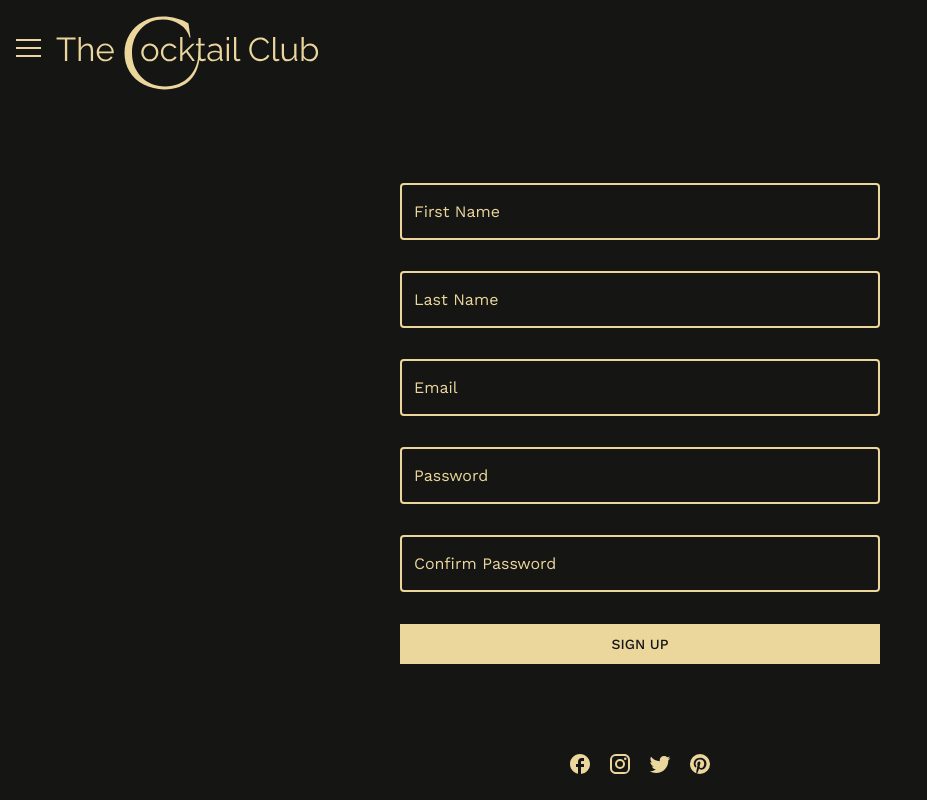
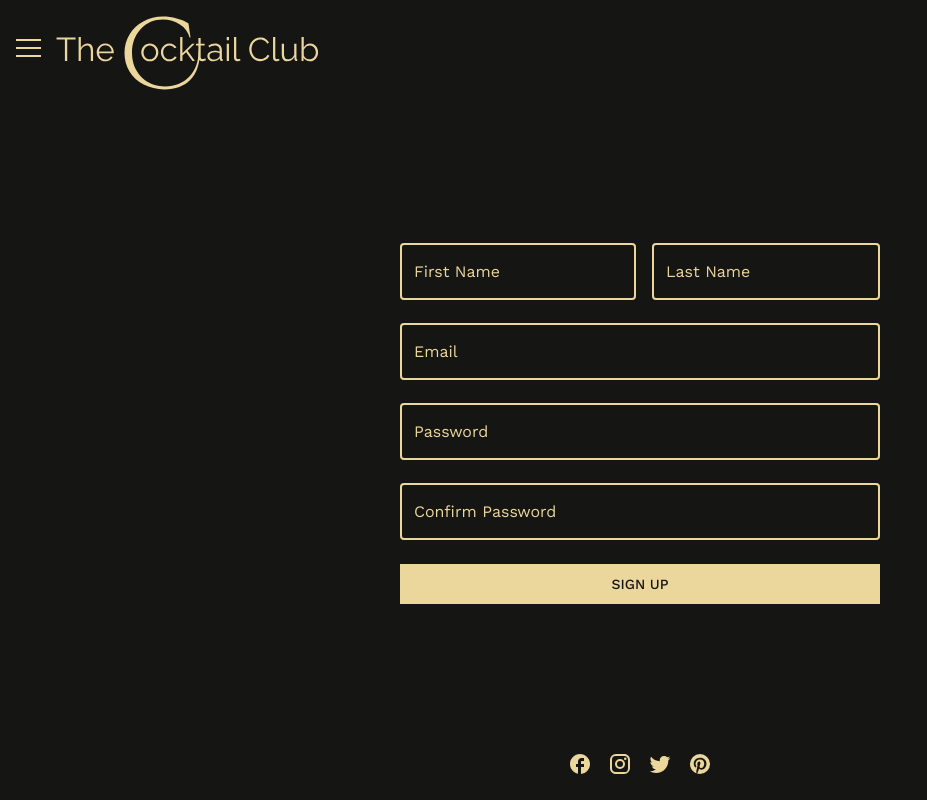
Before and after one commit to kailafitz/the-cocktail-club, a React (Create React App) app in the folder frontend/: page /sign-up in a window 1280 px wide. Shown: the whole page, without its empty margins (0-927 px from the left). Built offline with nearby package versions, Linux system fonts and the light colour scheme; no server answers.

Commit message:
Signup form text field layout fix

```diff
--- a/frontend/src/Pages/SignupUser/index.tsx
+++ b/frontend/src/Pages/SignupUser/index.tsx
@@ -73,20 +73,28 @@ const SignupUser = () => {
             noValidate
             autoComplete="off"
             onSubmit={handleSignup}
-            sx={{ div: { mb: 2 } }}
+            spacing={3}
+          >
+            <Stack
+              direction={{ xs: "column", md: "row" }}
+              justifyContent="space-between"
+              spacing={2}
             >
               <TextField
+                sx={{ width: "-webkit-fill-available" }}
                 label="First Name"
                 onChange={(event) =>
                   setUser({ ...user, firstName: event.target.value })
                 }
               />
               <TextField
+                sx={{ width: "-webkit-fill-available" }}
                 label="Last Name"
                 onChange={(event) =>
                   setUser({ ...user, lastName: event.target.value })
                 }
               />
+            </Stack>
             <TextField
               label="Email"
               onChange={(event) =>
```
Lines whose indentation alone changed are shown as unchanged.
